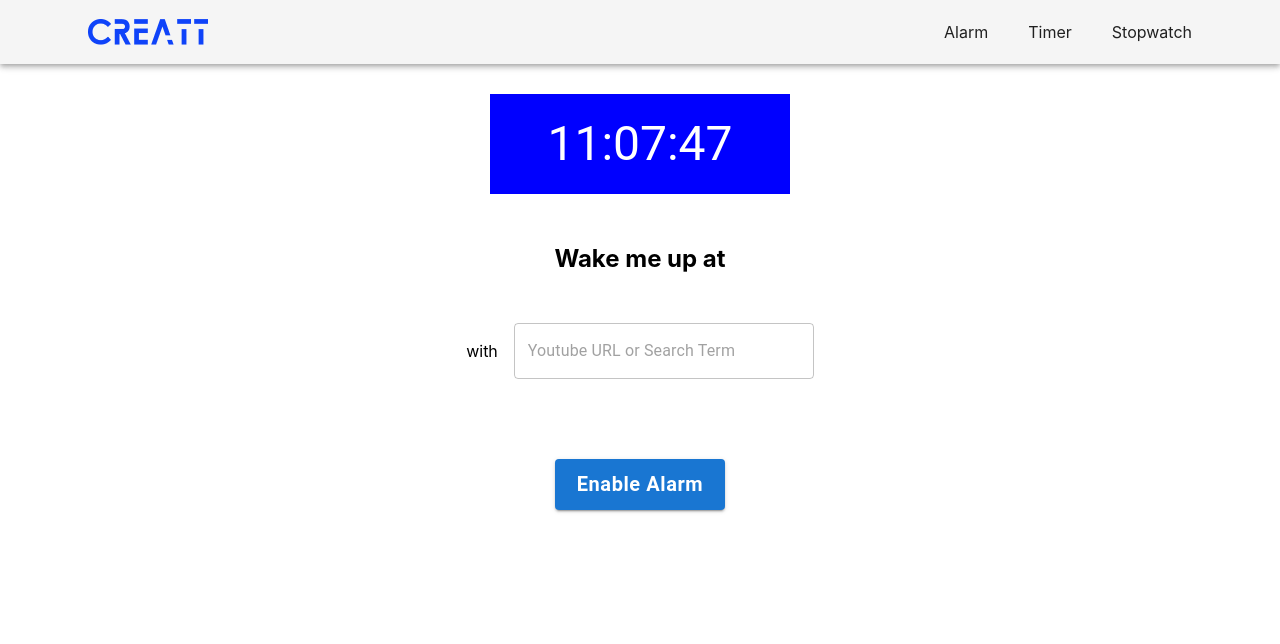
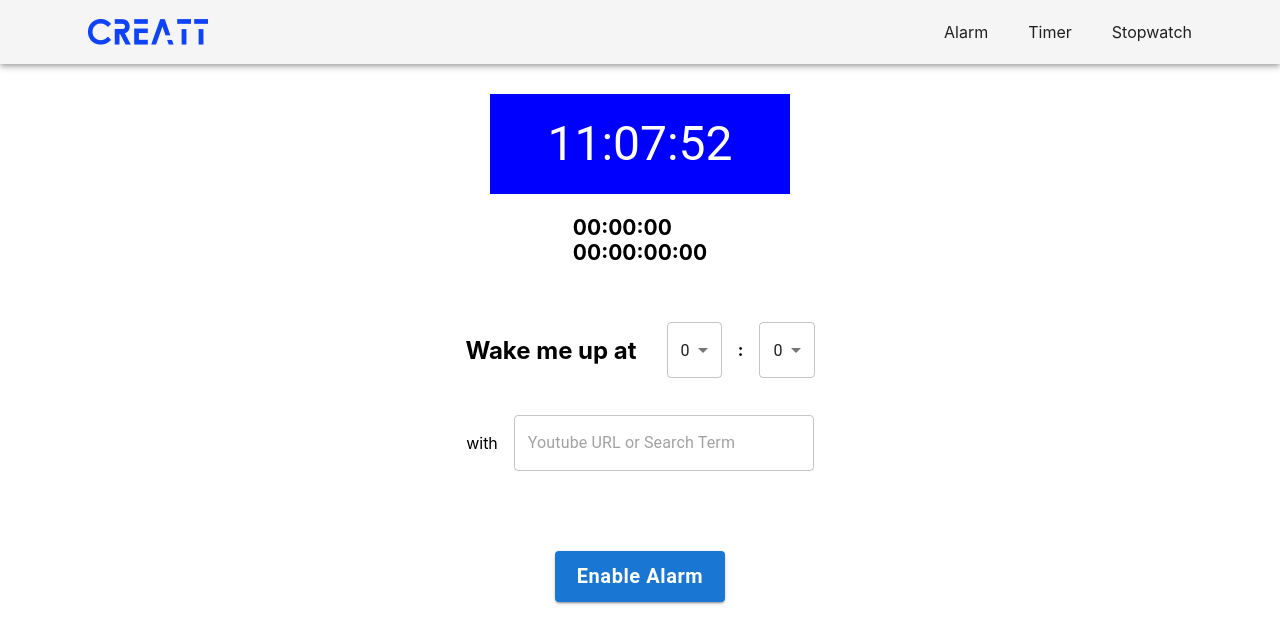
Before and after one commit to vansu99/clocks-app, a Next.js app: page / in a window 1280 px wide. Shown: the top 644 px of the page. Built offline with nearby package versions, Linux system fonts and the light colour scheme.

Commit message:
fix alarm clock

```diff
--- /dev/null
+++ b/pages/components/Clock.tsx
@@ -0,0 +1,32 @@
+import { useState, useEffect } from 'react'
+import moment from 'moment';
+import { Box, Typography } from '@mui/material'
+
+export default function Clock() {
+  const [currentTime, setCurrentTime] = useState<Date | string>('');
+
+  useEffect(() => {
+    const timeInterval = setInterval(() => {
+      setCurrentTime(new Date().toISOString());
+    }, 1000);
+
+    return () => clearInterval(timeInterval);
+  }, []);
+  return (
+    <Box
+      sx={{
+        width: 300,
+        height: 100,
+        textAlign: 'center',
+        backgroundColor: 'blue',
+        display: 'flex',
+        alignItems: 'center',
+        justifyContent: 'center',
+      }}
+    >
+      <Typography color="#fff" variant="h3">
+        {currentTime && moment(currentTime).format('HH:mm:ss')}
+      </Typography>
+    </Box>
+  );
+}
--- /dev/null
+++ b/pages/components/Countdown.tsx
@@ -0,0 +1,26 @@
+import React from 'react';
+
+interface CountdownProps {
+  millisecond: number;
+}
+
+export default function Countdown({ millisecond }: CountdownProps) {
+  const getTime = (timeInMilliseconds: number) => {
+    let time = timeInMilliseconds;
+    const hours = formatUnitOfTime(Math.floor(time / (60 * 60 * 1000)));
+    time = time % (60 * 60 * 1000);
+    const minutes = formatUnitOfTime(Math.floor(time / (60 * 1000)));
+    time = time % (60 * 1000);
+    const seconds = formatUnitOfTime(Math.floor(time / 1000));
+    const milliseconds = formatUnitOfTime(time % 1000);
+    return `${hours}:${minutes}:${seconds}:${milliseconds}`;
+  };
+
+  const formatUnitOfTime = (unitOfTime: number) => {
+    return unitOfTime < 10
+      ? `0${unitOfTime}`.substring(0, 2)
+      : unitOfTime.toString().substring(0, 2);
+  };
+
+  return <div>{getTime(millisecond)}</div>;
+}
--- a/pages/index.tsx
+++ b/pages/index.tsx
@@ -1,43 +1,97 @@
 import type { NextPage } from 'next';
 import Head from 'next/head';
-import Image from 'next/image';
 import moment from 'moment';
-// import TimePicker from '@mui/lab/TimePicker';
-// import AdapterDateFns from '@mui/lab/AdapterDateFns';
-// import LocalizationProvider from '@mui/lab/LocalizationProvider';
-import { ChangeEvent, useEffect, useState } from 'react';
-import { Box, Container, Typography, TextField, Stack, Button } from '@mui/material';
+import { Select, MenuItem } from '@mui/material';
+import { ChangeEvent, useCallback, useEffect, useState } from 'react';
+import { Box, Container, TextField, Stack, Button } from '@mui/material';
+import { Time } from './timer';
+import hours from './mocks/hours';
+import Clock from './components/Clock';
+import minutes from './mocks/minutes';
+import { convertSecond, convertTime, padTime } from './utils';
+import Countdown from './components/Countdown';
 
 const Home: NextPage = () => {
-  const [time, setTime] = useState<Date | null>(new Date());
+  const [targetTime, setTargetTime] = useState<any>({
+    hours: 0,
+    minutes: 0,
+  });
+  const [countdownTime, setCountDownTime] = useState<Time>({
+    hours: 0,
+    minutes: 0,
+    second: 0,
+  });
+  const [millisecond, setMillisecond] = useState<number>(0);
   const [enable, setEnable] = useState<boolean>(false);
-  const [currentTime, setCurrentTime] = useState<any>('');
   const [searchText, setSearchText] = useState<string>('');
-
-  useEffect(() => {
-    setCurrentTime(new Date().toISOString());
-  }, []);
 
   const handleChange = (e: ChangeEvent<HTMLInputElement>) => {
     setSearchText(e.target.value);
   };
 
-  const handleChangeTime = (val: Date | null) => {
-    console.log(val);
+  const handleChangeTime = (e: any, type: string) => {
+    switch (type) {
+      case 'hours':
+        setTargetTime({
+          ...targetTime,
+          hours: Number(e.target.value),
+        });
+        break;
+      case 'minutes':
+        setTargetTime({
+          ...targetTime,
+          minutes: Number(e.target.value),
+        });
+        break;
+
+      default:
+        return;
+    }
   };
 
   const toggleAlarm = () => {
+    const now = moment(new Date(), 'HH:mm:ss');
+    const target = moment(Object.values(targetTime).join(':') + ':00', 'HH:mm:ss');
+    const durations = moment.duration(now.diff(target));
+
+    setCountDownTime({
+      hours: Math.abs(durations.hours()),
+      minutes: Math.abs(durations.minutes()),
+      second: Math.abs(durations.seconds()),
+    });
     if (enable) resetTimer();
-    return setEnable((val) => !val);
+    return setEnable((val: any) => !val);
   };
+
+  useEffect(() => {
+    console.log('acitve ne')
+    const countdownInterval = setInterval(() => {
+      if (millisecond !== 0) {
+        setMillisecond((prev) => prev - 10);
+      } else {
+        setMillisecond(0);
+        //clearInterval(handleInterval)
+      }
+    }, 10);
+    return () => clearInterval(countdownInterval);
+  }, [countdownTime, millisecond]);
+
+  useEffect(() => {
+    if (countdownTime) {
+      setMillisecond(
+        convertSecond(countdownTime.hours, countdownTime.minutes, countdownTime.second) *
+          1000
+      );
+    }
+  }, [countdownTime]);
 
   const pauseTimer = () => {
     // resetInterval
-  }
+  };
 
   const resetTimer = () => {
     console.log('reset');
-    setCurrentTime(new Date().toISOString());
+    // clearInterval
   };
 
   return (
@@ -56,31 +110,54 @@ const Home: NextPage = () => {
           alignItems: 'center',
         }}
       >
-        <Box
-          sx={{
-            width: 300,
-            height: 100,
-            textAlign: 'center',
-            backgroundColor: 'blue',
-            display: 'flex',
-            alignItems: 'center',
-            justifyContent: 'center',
-          }}
-        >
-          <Typography color="#fff" variant="h3">
-            {moment(currentTime).format('hh:mm:ss')}
-          </Typography>
-        </Box>
+        <Clock />
+        {
+          <h3 className="countdown">
+            {padTime(countdownTime.hours)}:{padTime(countdownTime.minutes)}:
+            {padTime(countdownTime.second)}
+            <Countdown millisecond={millisecond} />
+          </h3>
+        }
         <Box sx={{ marginTop: '30px' }}>
           <Box sx={{ display: 'flex', alignItems: 'center' }}>
             <h2>Wake me up at</h2>
-            {/* <LocalizationProvider dateAdapter={AdapterDateFns}>
-              <TimePicker
-                value={time}
-                onChange={handleChangeTime}
-                renderInput={(params) => <TextField {...params} />}
-              />
-            </LocalizationProvider> */}
+            <Stack
+              direction="row"
+              justifyContent="center"
+              alignItems="center"
+              spacing={2}
+              sx={{ marginLeft: '30px' }}
+            >
+              <div>
+                <Select
+                  labelId="demo-simple-select-label"
+                  id="demo-simple-select"
+                  value={targetTime.hours}
+                  onChange={(e) => handleChangeTime(e, 'hours')}
+                >
+                  {hours.map((hour, index) => (
+                    <MenuItem key={index} value={hour}>
+                      {hour}
+                    </MenuItem>
+                  ))}
+                </Select>
+              </div>
+              <span style={{ fontWeight: 'bold', fontSize: '17px' }}>:</span>
+              <div>
+                <Select
+                  labelId="demo-simple-select-label"
+                  id="demo-simple-select"
+                  value={targetTime.minutes}
+                  onChange={(e) => handleChangeTime(e, 'minutes')}
+                >
+                  {minutes.map((minute, index) => (
+                    <MenuItem key={index} value={minute}>
+                      {minute}
+                    </MenuItem>
+                  ))}
+                </Select>
+              </div>
+            </Stack>
           </Box>
         </Box>
         <Box sx={{ marginTop: '30px' }}>
--- /dev/null
+++ b/pages/mocks/hours.ts
@@ -0,0 +1,3 @@
+const hours = Array.from(Array(25), (_, i) => i);
+
+export default hours;
--- /dev/null
+++ b/pages/mocks/minutes.ts
@@ -0,0 +1,3 @@
+const minutes = Array.from(Array(60), (_, i) => i);
+
+export default minutes
--- a/pages/timer.tsx
+++ b/pages/timer.tsx
@@ -5,7 +5,7 @@ import { TextField } from '@mui/material';
 import TimePicker from '@mui/lab/TimePicker';
 import moment from 'moment';
 
-interface Time {
+export interface Time {
   hours: number;
   minutes: number;
   second: number;
--- /dev/null
+++ b/pages/utils/convertSecond.ts
@@ -0,0 +1,5 @@
+function convertSecond(hours: number, minutes: number, seconds: number): number {
+  return seconds + minutes * 60 + hours * 60 * 60;;
+}
+
+export default convertSecond
--- /dev/null
+++ b/pages/utils/convertTime.ts
@@ -0,0 +1,9 @@
+import moment from 'moment';
+
+// timer la 1 object
+function convertTime(timer: any) {
+  let time = moment(Object.values(timer).join(':'), 'HH:mm:ss').toISOString();
+  return moment(time).format("HH:mm:ss")
+}
+
+export default convertTime;
--- /dev/null
+++ b/pages/utils/index.ts
@@ -0,0 +1,3 @@
+export { default as padTime } from './padTime';
+export { default as convertTime } from './convertTime'
+export { default as convertSecond } from './convertSecond';
--- /dev/null
+++ b/pages/utils/padTime.ts
@@ -0,0 +1,5 @@
+function padTime(time: number) {
+  return ("00" + time).slice(-2)
+}
+
+export default padTime
--- a/styles/globals.css
+++ b/styles/globals.css
@@ -14,3 +14,8 @@ a {
 * {
   box-sizing: border-box;
 }
+
+.countdown {
+  font-size: 21px;
+  font-weight: bold;
+}
```
Also changed, not shown: styles/Home.module.css (deleted, +0 -116 lines).
